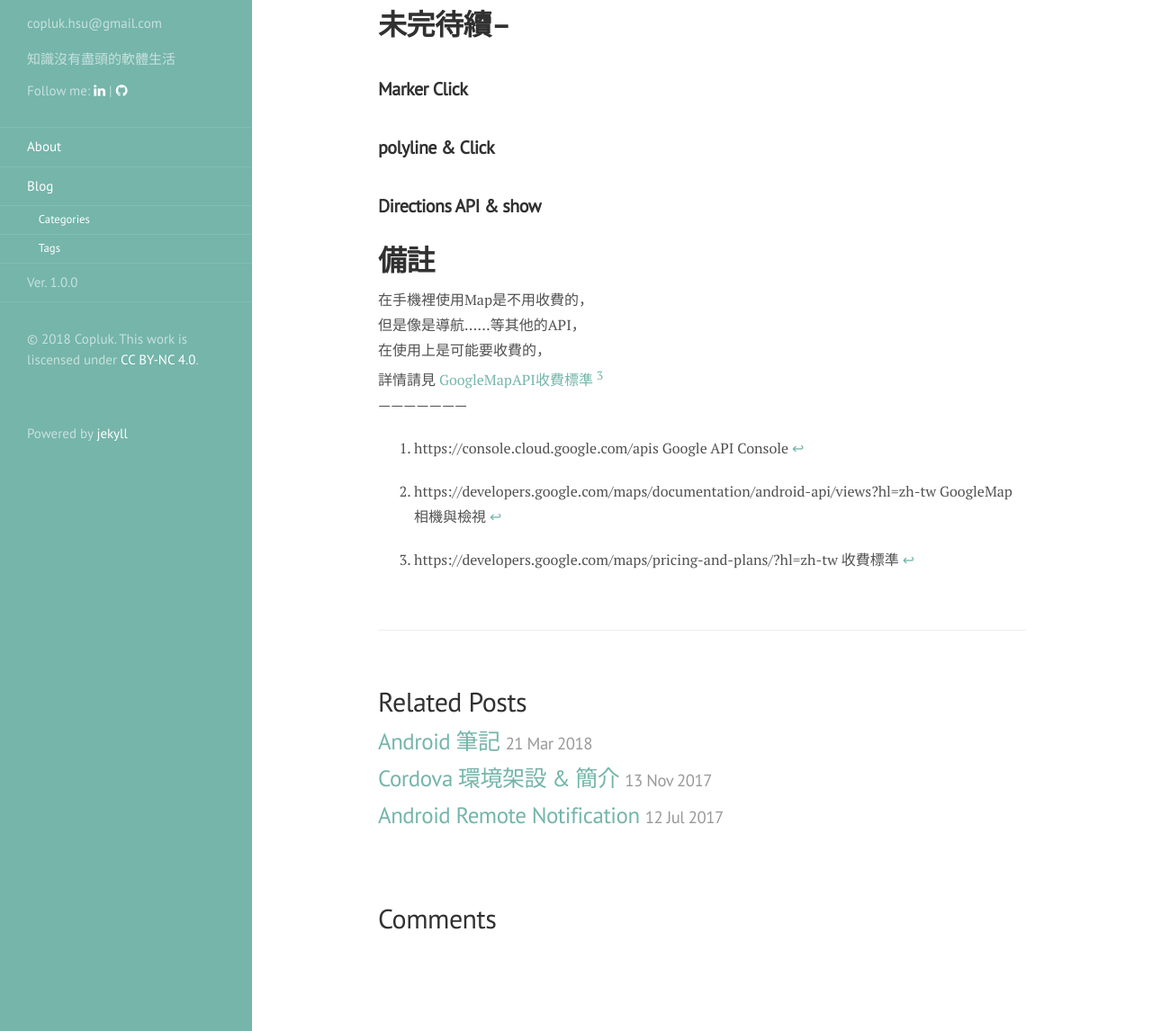
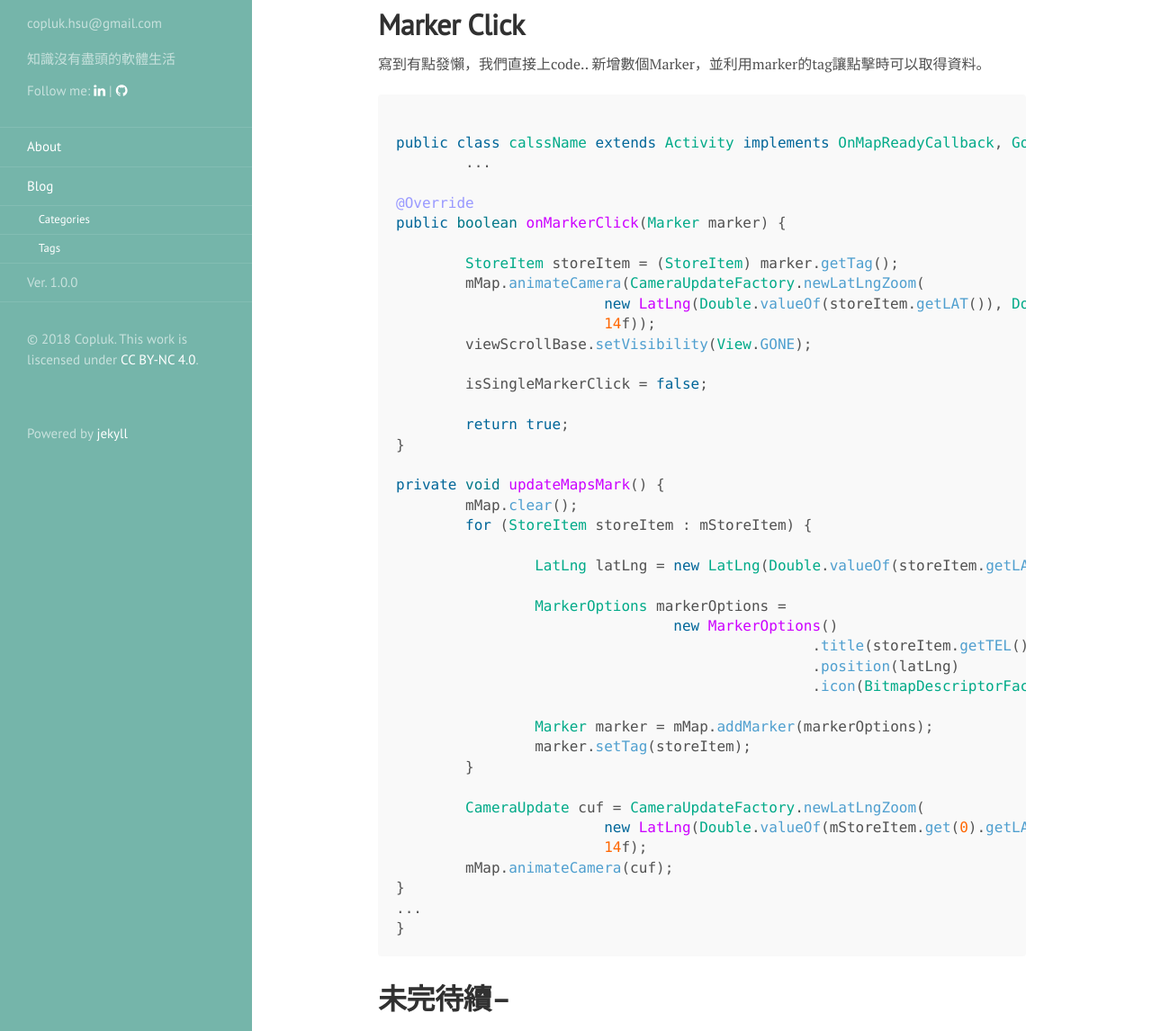
Before and after one commit to copluk/Copluk.github.io, a Jekyll site: the page built from _posts/2018-05-22-Android-Google-Map.md, in a window 1280 px wide and 1400 px high, scrolled down 2439 px, cut to the strip 254-1400 px from the top of the window. Shown: the whole strip at 90% size. Built offline with Jekyll 4.4.1, drawn with Linux system fonts in a browser that asks for light colours; nearby versions of some CDN libraries; comment, search, counter and statistics services are not loaded.

Commit message:
update about google map marker

````diff
--- a/_posts/2018-05-22-Android-Google-Map.md
+++ b/_posts/2018-05-22-Android-Google-Map.md
@@ -102,6 +102,54 @@ public void onMapReady(GoogleMap googleMap) {
    街道  		| 15
    建築物  		| 20
 
+# Marker Click
+
+寫到有點發懶，我們直接上code..
+新增數個Marker，並利用marker的tag讓點擊時可以取得資料。
+```java
+
+public class calssName extends Activity implements OnMapReadyCallback, GoogleMap.OnMarkerClickListener {
+	...
+
+@Override
+public boolean onMarkerClick(Marker marker) {
+
+	StoreItem storeItem = (StoreItem) marker.getTag();
+	mMap.animateCamera(CameraUpdateFactory.newLatLngZoom(
+			new LatLng(Double.valueOf(storeItem.getLAT()), Double.valueOf(storeItem.getLON())),
+			14f));
+	viewScrollBase.setVisibility(View.GONE);
+
+	isSingleMarkerClick = false;
+
+	return true;
+}
+
+private void updateMapsMark() {
+	mMap.clear();
+	for (StoreItem storeItem : mStoreItem) {
+
+		LatLng latLng = new LatLng(Double.valueOf(storeItem.getLAT()), Double.valueOf(storeItem.getLON()));
+
+		MarkerOptions markerOptions =
+				new MarkerOptions()
+						.title(storeItem.getTEL())
+						.position(latLng)
+						.icon(BitmapDescriptorFactory.fromResource(R.drawable.icon_location_map));
+
+		Marker marker = mMap.addMarker(markerOptions);
+		marker.setTag(storeItem);
+	}
+
+	CameraUpdate cuf = CameraUpdateFactory.newLatLngZoom(
+			new LatLng(Double.valueOf(mStoreItem.get(0).getLAT()), Double.valueOf(mStoreItem.get(0).getLON())),
+			14f);
+	mMap.animateCamera(cuf);
+}
+...
+}
+```
+
 # 未完待續--
 ## Marker Click
 ## polyline & Click
````
Also changed, not shown: beforePost/ReadList.md (added, +3 -0 lines).
